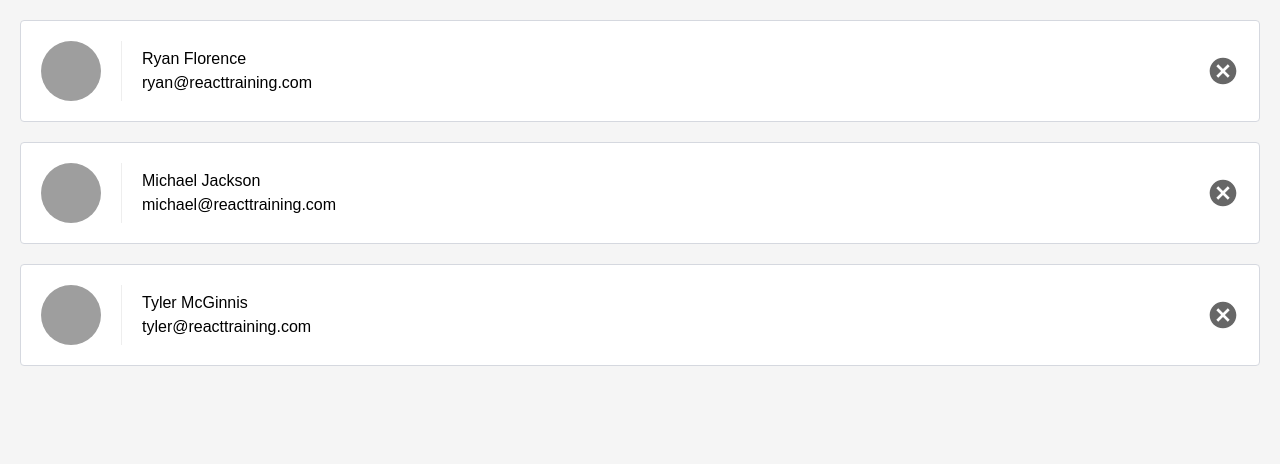
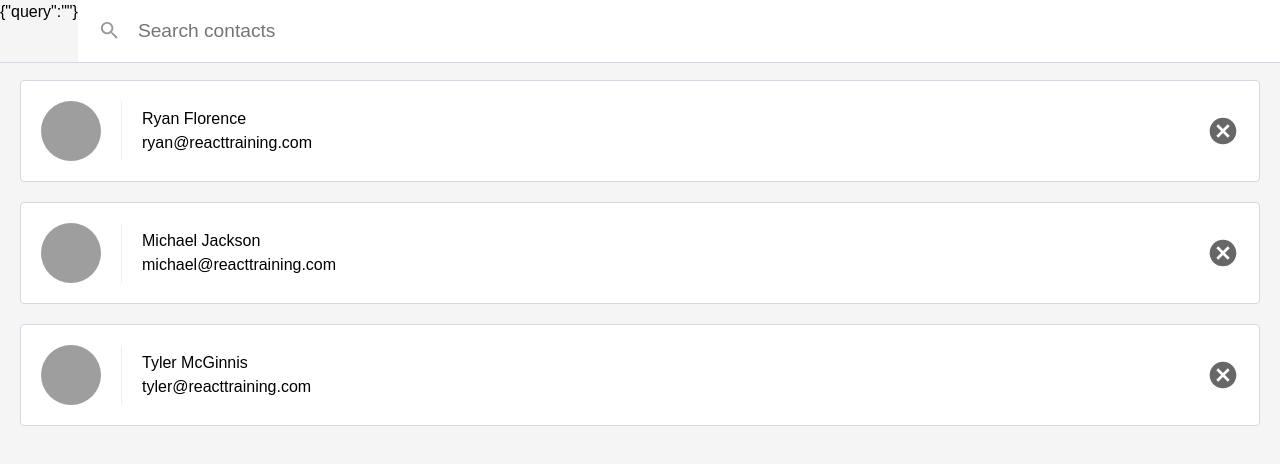
Before and after one commit to bunnydeviloper/contacts-react, a React (Create React App) app: page / in a window 1280 px wide. Shown: the top 464 px of the page. Built offline with nearby package versions, Linux system fonts and the light colour scheme.

Commit message:
update search input box

```diff
--- a/src/App.js
+++ b/src/App.js
@@ -34,7 +34,10 @@
   render() {
     return (
       <div>
-        <ListContacts onDeleteContact={this.removeContact} contacts={this.state.contacts} />
+        <ListContacts
+          onDeleteContact={this.removeContact}
+          contacts={this.state.contacts}
+        />
       </div>
     )
   }
--- a/src/ListContacts.js
+++ b/src/ListContacts.js
@@ -1,11 +1,35 @@
-import React from 'react';
-// import React, { Component } from 'react';
+import React, { Component } from 'react';
+import PropTypes from 'prop-types';
 
-// stateless functional component
-function ListContacts (props) {
+class ListContacts extends Component {
+  static propTypes = {
+    contacts: PropTypes.array.isRequired,
+    onDeleteContact: PropTypes.func.isRequired
+  }
+
+  state = {
+    query: ''
+  }
+
+  updateQuery = (query) => {
+    this.setState({ query: query.trim() })
+  }
+
+  render() {
     return (
+      <div className="list-contacts">
+        <div className="list-contacts-top">
+          {JSON.stringify(this.state)}
+          <input
+            className="search-contacts"
+            type="text"
+            placeholder="Search contacts"
+            value={this.state.query}
+            onChange={(event) => this.updateQuery(event.target.value)}
+          />
+        </div>
         <ol className="contact-list">
-      {props.contacts.map((contact) => (
+          {this.props.contacts.map((contact) => (
             <li key={contact.id} className="contact-list-item">
               <div className="contact-avatar" style={{
                 backgroundImage: `url(${contact.avatarURL})`
@@ -14,24 +38,25 @@
                 <p>{contact.name}</p>
                 <p>{contact.email}</p>
               </div>
-          <button onClick={() => props.onDeleteContact(contact)} className="contact-remove">
+              <button onClick={() => this.props.onDeleteContact(contact)} className="contact-remove">
                 Remove
               </button>
             </li>
           ))}
         </ol>
-  );
-}
-
-/*
-class ListContacts extends Component {
-  render() {
-    return (<div>
-      {this.props.contacts}}
       </div>
     )
   }
 }
+
+/*
+// stateless functional component
+function ListContacts (props) {
+  return (<div>
+    {props.contacts}
+    </div>
+  )
+}
 */
 
 export default ListContacts;
```
Lines whose indentation alone changed are shown as unchanged.
